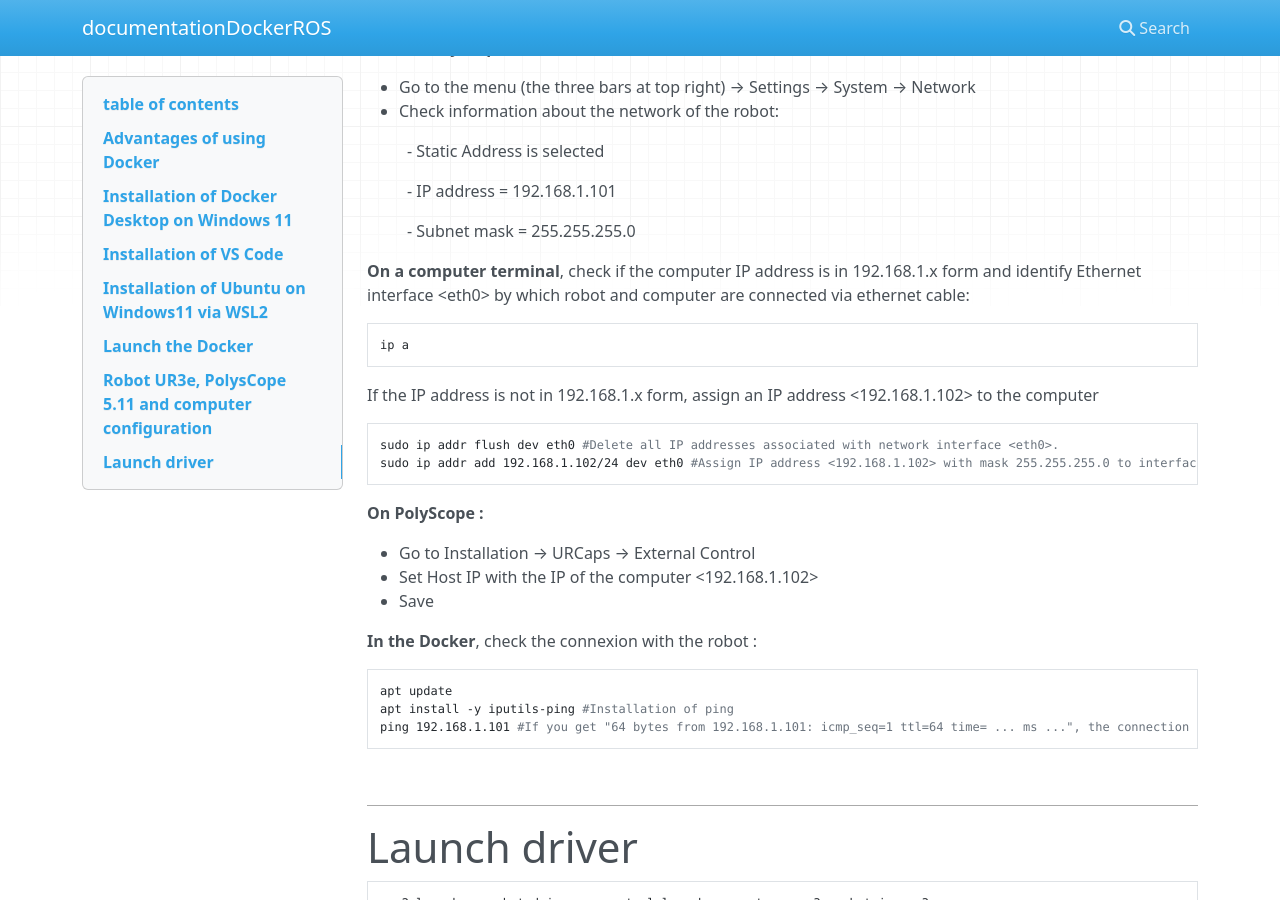
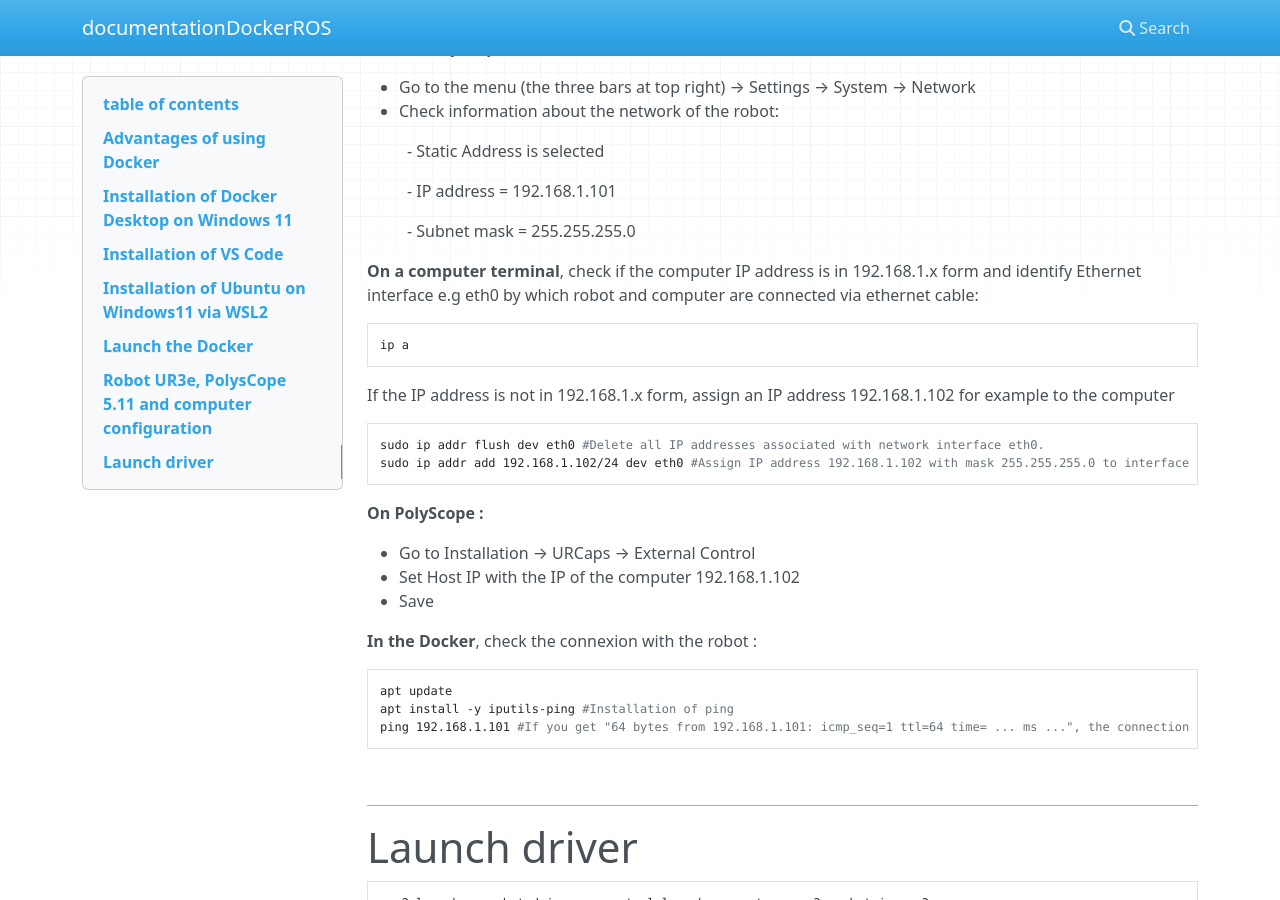
Before and after one commit to laura-gen/ros2_project, an MkDocs documentation site: the page built from documentation/docs/index.md, in a window 1280 px wide and 900 px high, scrolled down 2461 px. Built offline with MkDocs 1.6.1, drawn with Linux system fonts in a browser that asks for light colours; nearby versions of some CDN libraries; part of the change alters nothing that is shown.

Commit message:
Update index.md

````diff
--- a/documentation/docs/index.md
+++ b/documentation/docs/index.md
@@ -123,21 +123,21 @@ docker ps #You should see : image :"ros2_jazzy_ubuntu24"
 
 
 **On a computer terminal**, check if the computer IP address is
-in 192.168.1.x form and identify Ethernet interface &lt;eth0&gt; by which robot and computer are connected via ethernet cable:
+in 192.168.1.x form and identify Ethernet interface e.g eth0 by which robot and computer are connected via ethernet cable:
 ```bash
 ip a
 ```
 
-If the IP address is not in 192.168.1.x form, assign an IP address <192.168.1.102> to the computer
+If the IP address is not in 192.168.1.x form, assign an IP address 192.168.1.102 for example to the computer
 ```bash
-sudo ip addr flush dev eth0 #Delete all IP addresses associated with network interface <eth0>.
-sudo ip addr add 192.168.1.102/24 dev eth0 #Assign IP address <192.168.1.102> with mask 255.255.255.0 to interface <eth0>.
+sudo ip addr flush dev eth0 #Delete all IP addresses associated with network interface eth0.
+sudo ip addr add 192.168.1.102/24 dev eth0 #Assign IP address 192.168.1.102 with mask 255.255.255.0 to interface eth0.
 ```
 
 **On PolyScope :**
 
 - Go to Installation → URCaps → External Control
-- Set Host IP with the IP of the computer <192.168.1.102>
+- Set Host IP with the IP of the computer 192.168.1.102
 - Save
 
 **In the Docker**, check the connexion with the robot :
````
